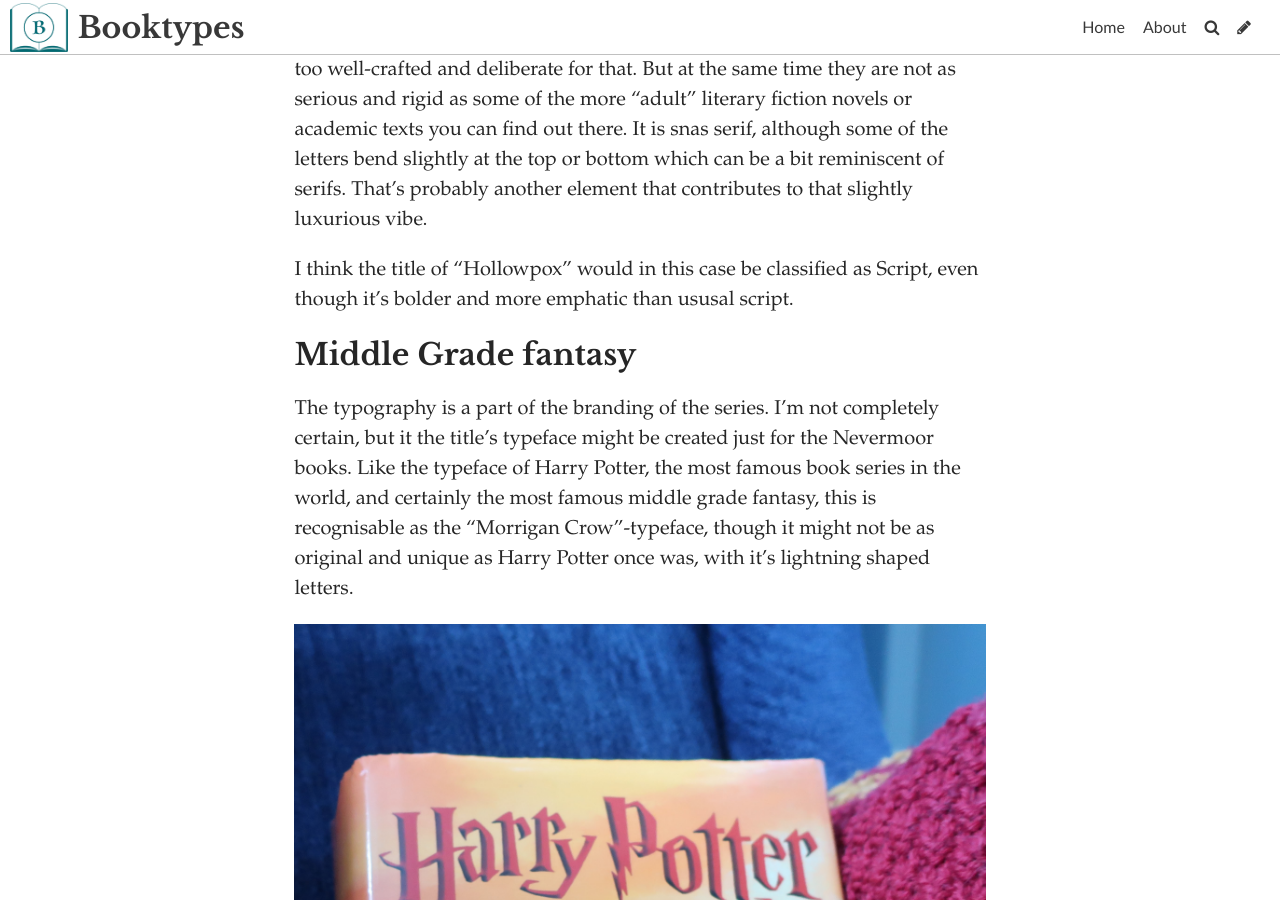
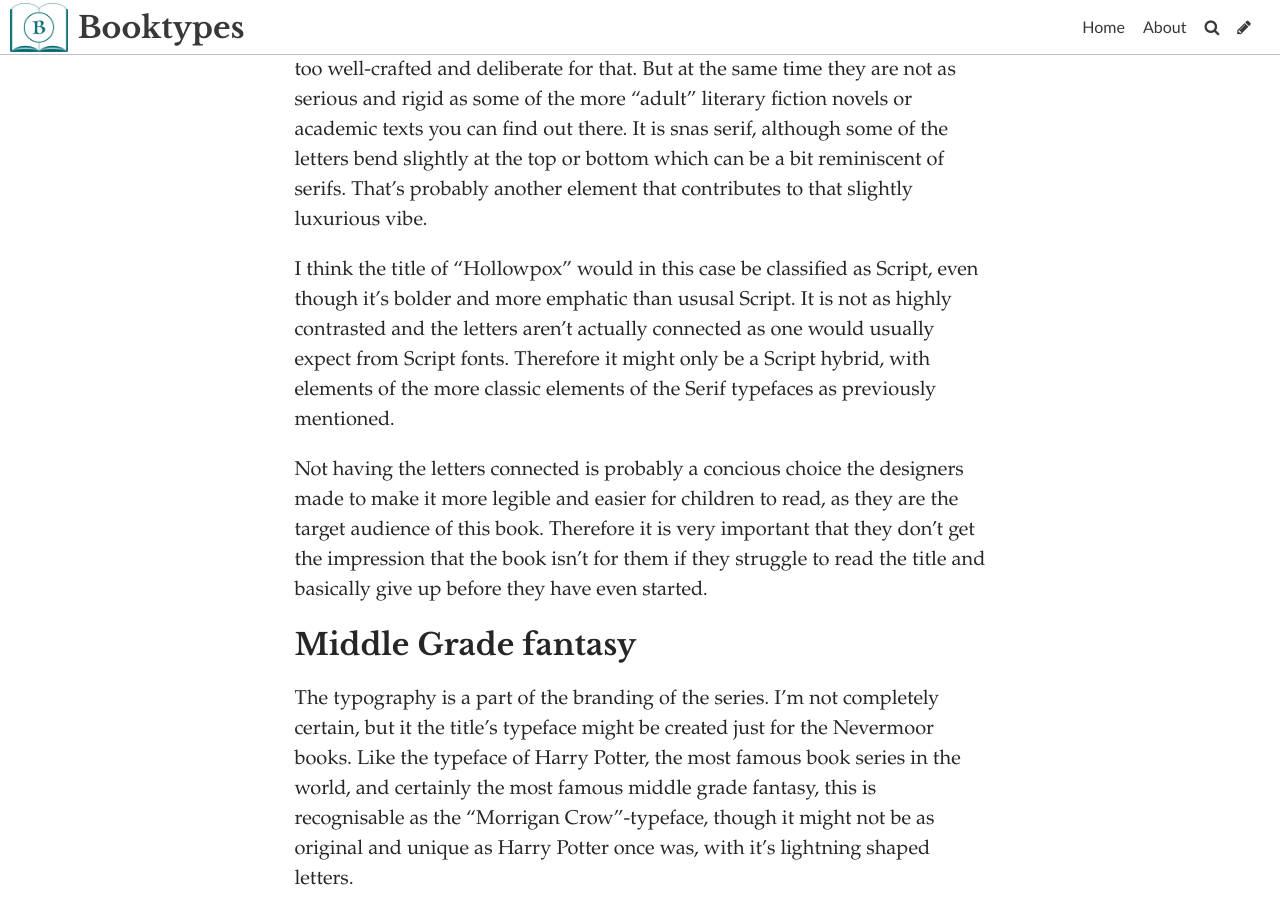
Before and after one commit to maudhaugland/booktypes, a Jekyll site: the page built from _posts/2021-10-04-the-magic-of-hollowpox.md, in a window 1280 px wide and 900 px high, scrolled down 1861 px. Built offline with Jekyll 4.4.1, drawn with Linux system fonts in a browser that asks for light colours; some web fonts are replaced.

Commit message:
Update Post “2021-10-04-the-magic-of-hollowpox”

```diff
--- a/_posts/2021-10-04-the-magic-of-hollowpox.md
+++ b/_posts/2021-10-04-the-magic-of-hollowpox.md
@@ -20,17 +20,15 @@
 
 As you get from the description, this is a book where magical elements are very prevalent. It is a very whimsical sort of magic, as the magic in Middle Grade fantasy novels often is. That's why it makes sense to me that the typeface of the title is so swirly and, well, fun!
 
-
-
 ### Chaos with a purpose
 
 The baseline of the title is not very straight, which means that the "L"s in "Hollowpox" start below the "O"s. This gives a slightly deranged and chaotic feeling, almost as if the letters are moving. The x-height is quite low, and not very consistent. There are three "O"s in the title, and the last one is much smaller than the other two, probably to make it fit between the "P" and "X" without taking up too much space. This also contributes to the sense of movement and life, because the letters are adapting to each other.
 
 The voice of the typeface is something of a weird mix I would describe as casual luxury. It's fun and elegant at the same time, which is something that sounds almost a bit contradictory, but here it's done really well in my opinion. Like, you can definetely tell it wasn't a child who drew those letters. They are too well-crafted and deliberate for that. But at the same time they are not as serious and rigid as some of the more "adult" literary fiction novels or academic texts you can find out there. It is snas serif, although some of the letters bend slightly at the top or bottom which can be a bit reminiscent of serifs. That's probably another element that contributes to that slightly luxurious vibe.
 
-I think the title of "Hollowpox" would in this case be classified as Script, even though it's bolder and more emphatic than ususal script.
+I think the title of "Hollowpox" would in this case be classified as Script, even though it's bolder and more emphatic than ususal Script. It is not as highly contrasted and the letters aren't actually connected as one would usually expect from Script fonts. Therefore it might only be a Script hybrid, with elements of the more classic elements of the Serif typefaces as previously mentioned.
 
-
+Not having the letters connected is probably a concious choice the designers made to make it more legible and easier for children to read, as they are the target audience of this book. Therefore it is very important that they don't get the impression that the book isn't for them if they struggle to read the title and basically give up before they have even started.
 
 ### Middle Grade fantasy
 
```
